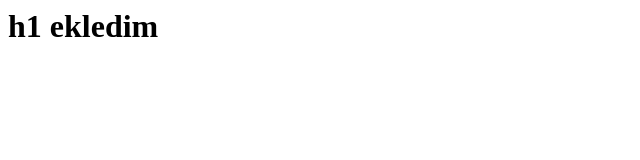
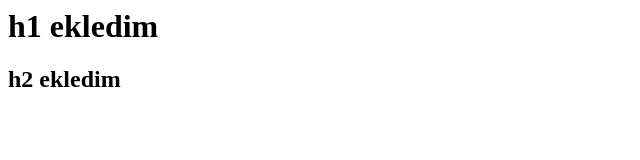
Before and after one commit to Alhbir/website2, a plain HTML site: page index.html in a window 1280 px wide. Shown: the whole page, without its empty margins (0-640 px from the left). Drawn offline with Linux system fonts and the light colour scheme.

Commit message:
h2 eklendi

```diff
--- a/index.html
+++ b/index.html
@@ -1 +1,2 @@
 <h1>h1 ekledim</h1>
+<h2>h2 ekledim</h2>
```
